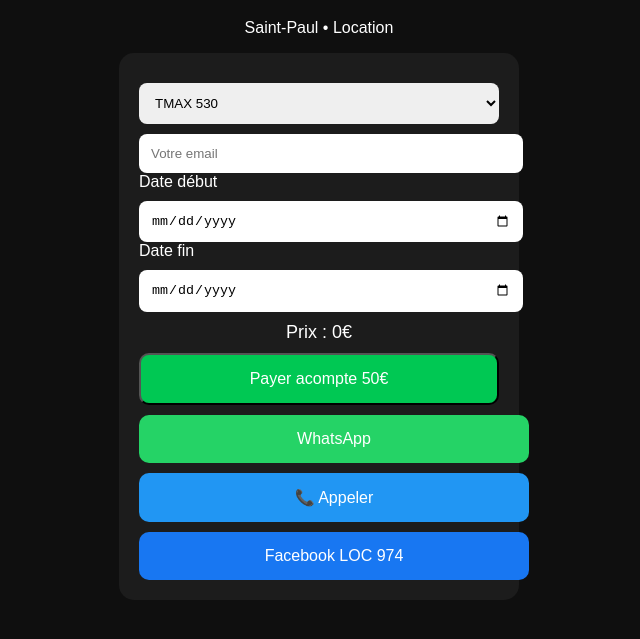
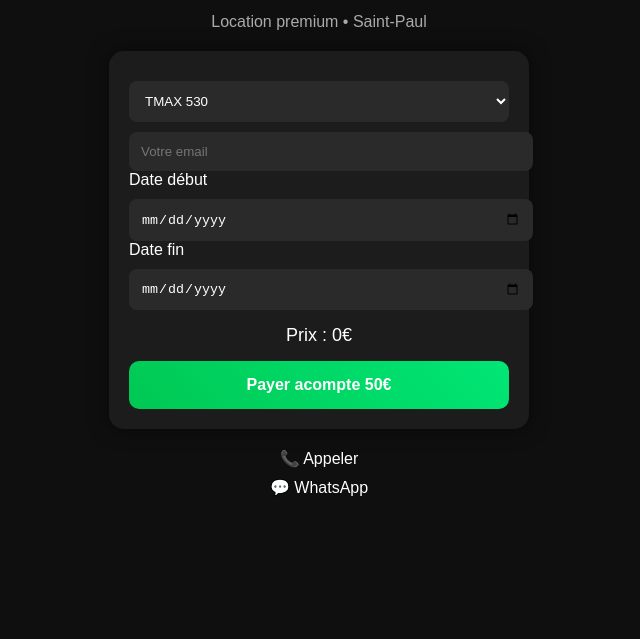
Before and after one commit to gregorydrule/site-moto, a plain HTML site: page index.html in a window 1280 px wide. Shown: the part 81-720 px from the top of the page, without its empty margins (321-961 px from the left). Drawn offline with Linux system fonts and the light colour scheme.

Commit message:
Update index.html

```diff
--- a/index.html
+++ b/index.html
@@ -14,17 +14,27 @@ body {
 }
 
 .container {
-  max-width:400px;
+  max-width:420px;
   margin:auto;
   padding:20px;
 }
 
-h1 { text-align:center; }
+h1 {
+  text-align:center;
+  margin-bottom:5px;
+}
+
+.subtitle {
+  text-align:center;
+  color:#aaa;
+  margin-bottom:20px;
+}
 
 .card {
   background:#1c1c1c;
   padding:20px;
   border-radius:15px;
+  box-shadow:0 0 20px rgba(0,0,0,0.5);
 }
 
 input, select {
@@ -33,28 +43,43 @@ input, select {
   margin-top:10px;
   border-radius:8px;
   border:none;
+  background:#2a2a2a;
+  color:white;
 }
 
-button, a {
-  display:block;
-  text-align:center;
+button {
   width:100%;
   padding:15px;
-  margin-top:10px;
+  margin-top:15px;
+  border:none;
   border-radius:10px;
-  text-decoration:none;
   font-size:16px;
+  font-weight:bold;
+  background:linear-gradient(45deg,#00c853,#00e676);
+  color:white;
+  cursor:pointer;
 }
 
-.btn-main { background:#00c853; color:white; }
-.btn-wa { background:#25D366; color:white; }
-.btn-call { background:#2196F3; color:white; }
-.btn-fb { background:#1877F2; color:white; }
+button:hover {
+  opacity:0.9;
+}
 
 .price-box {
+  margin-top:15px;
+  text-align:center;
+  font-size:18px;
+}
+
+.footer {
+  margin-top:20px;
+  text-align:center;
+}
+
+.footer a {
+  display:block;
   margin-top:10px;
-  font-size:18px;
-  text-align:center;
+  color:white;
+  text-decoration:none;
 }
 </style>
 </head>
@@ -64,14 +89,13 @@ button, a {
 <div class="container">
 
 <h1>TMAX Réunion</h1>
-<p style="text-align:center;">Saint-Paul • Location</p>
+<p class="subtitle">Location premium • Saint-Paul</p>
 
 <div class="card">
 
 <select id="moto">
 <option value="530">TMAX 530</option>
-<option value="560">TMAX 560 (1)</option>
-<option value="560">TMAX 560 (2)</option>
+<option value="560">TMAX 560</option>
 </select>
 
 <input type="email" id="email" placeholder="Votre email">
@@ -84,27 +108,22 @@ button, a {
 
 <div class="price-box" id="price">Prix : 0€</div>
 
-<button class="btn-main" onclick="payer()">
+<button onclick="reserve()">
 Payer acompte 50€
 </button>
 
-<a class="btn-wa" href="#" onclick="whatsapp()">WhatsApp</a>
+</div>
 
-<a class="btn-call" href="tel:+330620817434">
-📞 Appeler
-</a>
-
-<a class="btn-fb" href="https://www.facebook.com/Locationmoto974" target="_blank">
-Facebook LOC 974
-</a>
-
+<div class="footer">
+<a href="tel:+262XXXXXXXXX">📞 Appeler</a>
+<a href="https://wa.me/262XXXXXXXXX">💬 WhatsApp</a>
 </div>
 
 </div>
 
 <script>
 
-// 🔢 calcul prix
+// calcul prix
 function calculatePrice(days, moto, startDate) {
   let day = new Date(startDate).getDay();
   let price = 0;
@@ -145,9 +164,8 @@ document.getElementById("start").addEventListener("change", updatePrice);
 document.getElementById("end").addEventListener("change", updatePrice);
 document.getElementById("moto").addEventListener("change", updatePrice);
 
-
-// 💳 PAIEMENT SIMPLE STRIPE
-function payer(){
+// 🔥 RESERVATION
+function reserve(){
 
   let email = document.getElementById("email").value;
   let start = document.getElementById("start").value;
@@ -159,27 +177,17 @@ function payer(){
     return;
   }
 
-  // 🔥 REMPLACE ICI TON LIEN STRIPE
-  let stripeLink = "https://buy.stripe.com/test_00weVf2Tcdw95AU9jTdMI00";
+  // 🔥 TON LIEN STRIPE
+  let stripeLink = "COLLE_TON_LIEN_STRIPE_ICI";
 
-  // message WhatsApp
   let message = `Bonjour je veux réserver :
 Moto: ${moto}
 Du: ${start}
 Au: ${end}
 Email: ${email}`;
 
-  // ouvre paiement
   window.open(stripeLink, "_blank");
-
-  // ouvre WhatsApp
   window.open("https://wa.me/262XXXXXXXXX?text=" + encodeURIComponent(message));
-}
-
-
-// WhatsApp simple
-function whatsapp(){
-  window.open("https://wa.me/333620817434");
 }
 
 </script>
```
